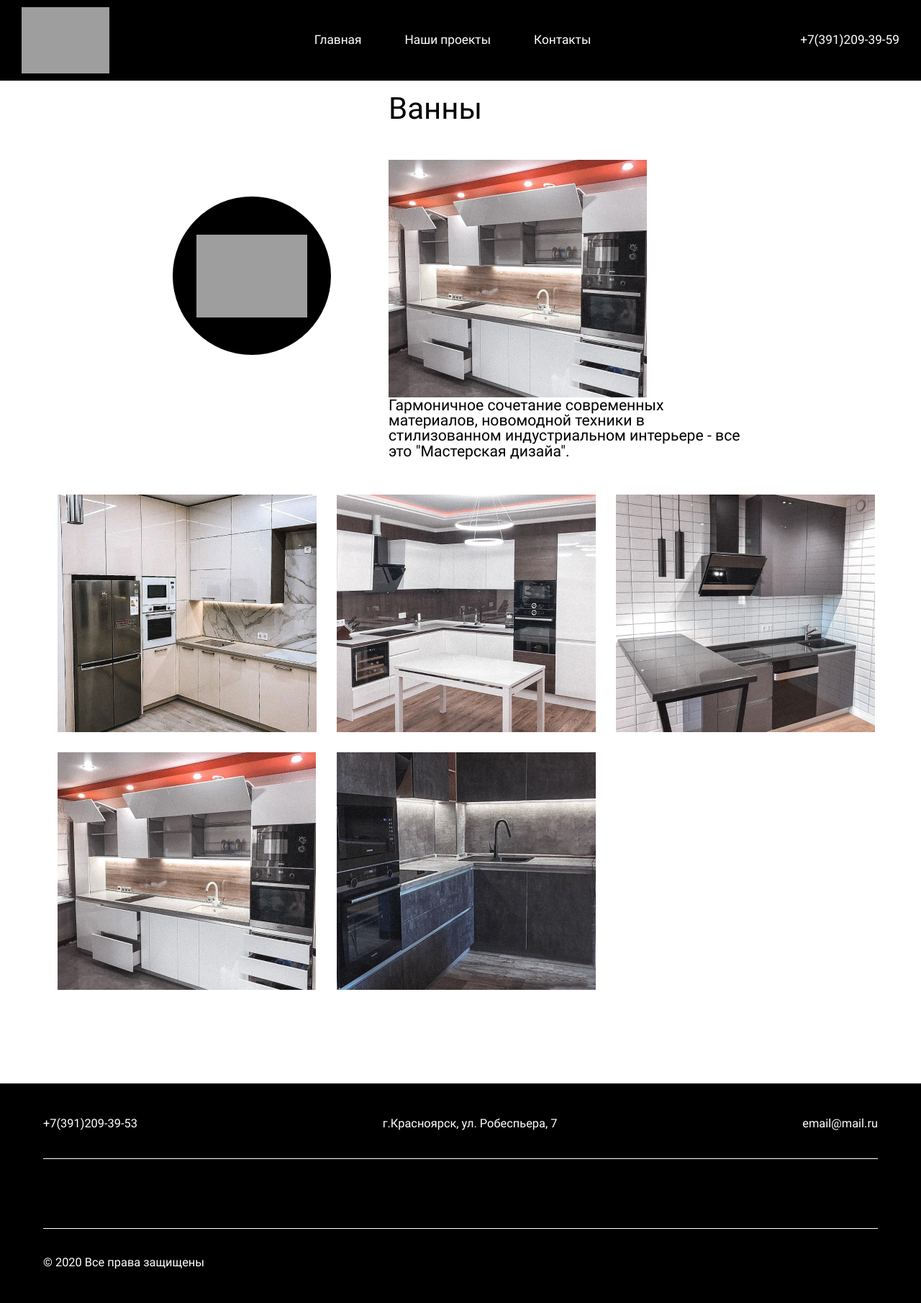
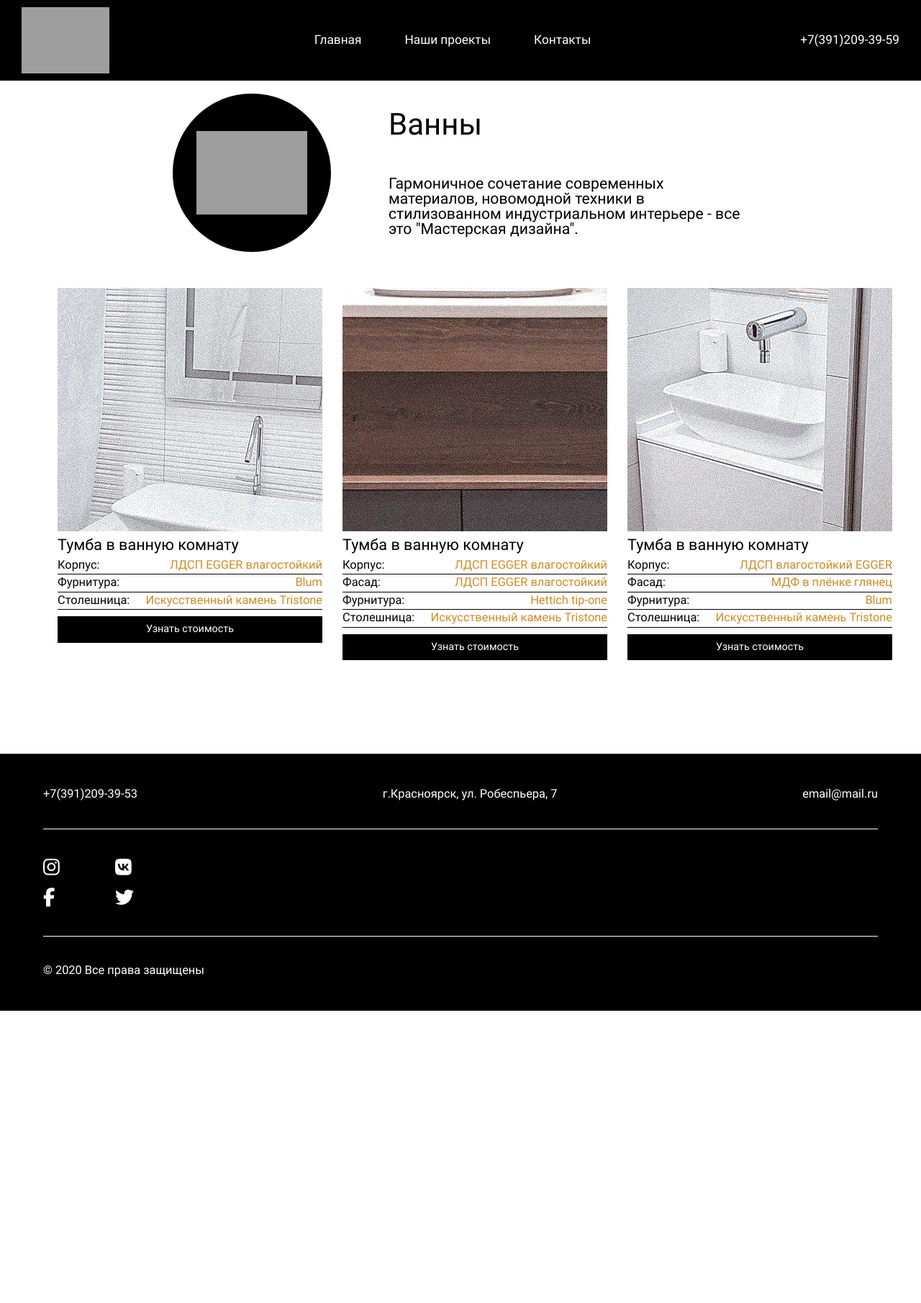
Before and after one commit to AltA-CrestA/md-124, a PHP site: page /projects/bathroom in a window 1280 px wide. Shown: the whole page at 72% size. After the commit the page ends 1404 px from the top, so only its background shows below. Run offline with PHP 8.4, Linux system fonts and the light colour scheme; data comes from the database, SQL or seed files in the repository; some libraries are stand-ins or nearby versions; some web fonts are replaced; grey boxes are pictures that could not be loaded.

Commit message:
Динамичные тайтлы + выгрузка Ванны + выгрузка Шкафы + поправка опечатки

```diff
--- a/app/views/catalog/bathroom.php
+++ b/app/views/catalog/bathroom.php
@@ -4,7 +4,8 @@
     <meta charset="UTF-8">
     <meta name="viewport" content="width=device-width, initial-scale=1.0">
     <link rel="stylesheet" href="/app/templates/css/style.min.css">
-    <title>Progect</title>
+    <script src="https://kit.fontawesome.com/a92d3a3d23.js" crossorigin="anonymous"></script>
+    <title>Ванны &mdash; Мастерская Дизайна</title>
 </head>
 <body>
 <?php include ROOT . '/app/views/layouts/headerW.php'; ?>
@@ -18,40 +19,45 @@
                     </div>
                     <div class="room__text">
                         <h2>Ванны</h2>
-                        <div class="popup__first-imgMIN">
-                            <img src="/app/templates/img/progectAll/4.png" alt="">
-                        </div>
                         <p>
-                            Гармоничное сочетание современных материалов, новомодной техники в стилизованном индустриальном интерьере - все это "Мастерская дизайа".
+                            Гармоничное сочетание современных материалов, новомодной техники в стилизованном индустриальном интерьере - все это "Мастерская дизайна".
                         </p>
                     </div>
                 </div>
                 <div class="room__content-item-down">
-                    <div class="room__box">
-                        <a href="#popup" class="popup-link">
-                            <img src="/app/templates/img/progectAll/1.png" alt="">
-                        </a>
-                    </div>
-                    <div class="room__box">
-                        <a href="#popup">
-                            <img src="/app/templates/img/progectAll/2.png" alt="">
-                        </a>
-                    </div>
-                    <div class="room__box">
-                        <a href="#popup">
-                            <img src="/app/templates/img/progectAll/3.png" alt="">
-                        </a>
-                    </div>
-                    <div class="room__box">
-                        <a href="#popup">
-                            <img src="/app/templates/img/progectAll/4.png" alt="">
-                        </a>
-                    </div>
-                    <div class="room__box">
-                        <a href="#popup">
-                            <img src="/app/templates/img/progectAll/5.png" alt="">
-                        </a>
-                    </div>
+
+                    <?php foreach ($categoryProjectsBathroom as $bathroom): ?>
+                        <div class="room__box">
+                            <div class="room__box-image">
+                                <img src="/app/templates/img/download/<?php echo $bathroom['image']; ?>" alt="" class="minimized">
+                            </div>
+                            <div class="room__box-text">
+                                <h2><?php echo $bathroom['name']; ?></h2>
+                                <ul>
+                                    <li><span>Корпус:</span> <?php echo $bathroom['core']; ?></li>
+                                    <hr>
+                                    <?php if (!empty($bathroom['facade'])): ?>
+                                        <li><span>Фасад:</span> <?php echo $bathroom['facade']; ?></li>
+                                        <hr>
+                                    <?php endif; ?>
+                                    <li><span>Фурнитура:</span> <?php echo $bathroom['furniture']; ?></li>
+                                    <hr>
+                                    <?php if (!empty($bathroom['tabletop'])): ?>
+                                        <li><span>Столешница:</span> <?php echo $bathroom['tabletop']; ?></li>
+                                        <hr>
+                                    <?php endif; ?>
+                                    <?php if (!empty($bathroom['text'])): ?>
+                                        <li><span>А так же:</span> <?php echo $bathroom['text']; ?></li>
+                                        <hr>
+                                    <?php endif; ?>
+                                </ul>
+                                <div class="room__box-text-btn">
+                                    <a href="#popup" class="popup-link">Узнать стоимость</a>
+                                </div>
+                            </div>
+                        </div>
+                    <?php endforeach; ?>
+
                 </div>
             </div>
         </div>
--- a/app/views/catalog/index.php
+++ b/app/views/catalog/index.php
@@ -4,7 +4,8 @@
     <meta charset="UTF-8">
     <meta name="viewport" content="width=device-width, initial-scale=1.0">
     <link rel="stylesheet" href="/app/templates/css/style.min.css">
-    <title>Progect</title>
+    <script src="https://kit.fontawesome.com/a92d3a3d23.js" crossorigin="anonymous"></script>
+    <title>Наши проекты &mdash; Мастерская Дизайна</title>
 </head>
 <body>
 <?php include ROOT . '/app/views/layouts/header.php'; ?>
--- a/app/views/catalog/kitchen.php
+++ b/app/views/catalog/kitchen.php
@@ -5,7 +5,7 @@
     <meta name="viewport" content="width=device-width, initial-scale=1.0">
     <link rel="stylesheet" href="/app/templates/css/style.min.css">
     <script src="https://kit.fontawesome.com/a92d3a3d23.js" crossorigin="anonymous"></script>
-    <title>Progect</title>
+    <title>Кухни &mdash; Мастерская Дизайна</title>
 </head>
 <body>
 <?php include ROOT .  '/app/views/layouts/headerW.php'; ?>
--- a/app/views/site/contacts.php
+++ b/app/views/site/contacts.php
@@ -5,7 +5,7 @@
     <meta name="viewport" content="width=device-width, initial-scale=1.0">
     <link rel="stylesheet" href="/app/templates/css/style.min.css">
     <script src="https://kit.fontawesome.com/a92d3a3d23.js" crossorigin="anonymous"></script>
-    <title>Contacts</title>
+    <title>Контакты &mdash; Мастерская Дизайна</title>
 </head>
 <body>
 <?php include ROOT . '/app/views/layouts/headerW.php'; ?>
--- a/app/views/site/index.php
+++ b/app/views/site/index.php
@@ -5,7 +5,7 @@
     <meta name="viewport" content="width=device-width, initial-scale=1.0">
     <script src="https://kit.fontawesome.com/a92d3a3d23.js" crossorigin="anonymous"></script>
     <link rel="stylesheet" href="/app/templates/css/style.min.css">
-    <title>MD124</title>
+    <title>Главная &mdash; Мастерская Дизайна</title>
 </head>
 <body>
 <?php include ROOT . '/app/views/layouts/header.php'; ?>
```
Also changed, not shown: app/views/catalog/wardrobe.php (+42 -30 lines).
